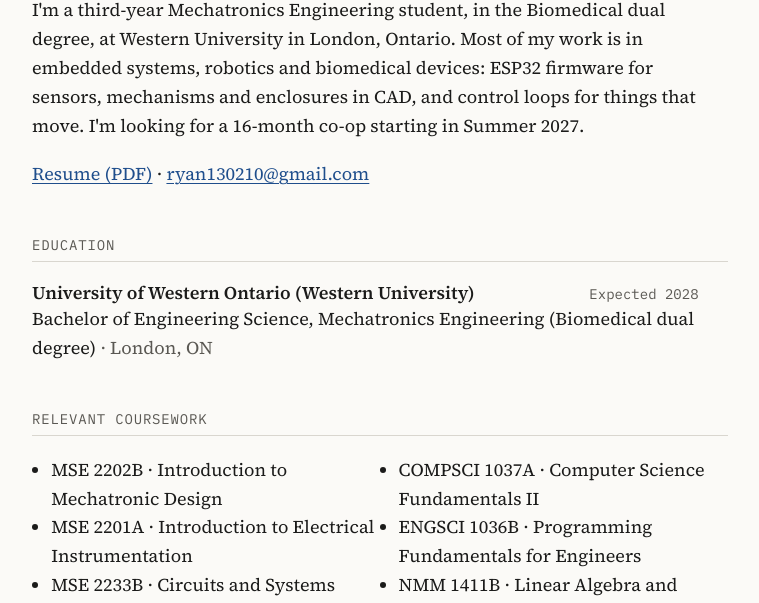
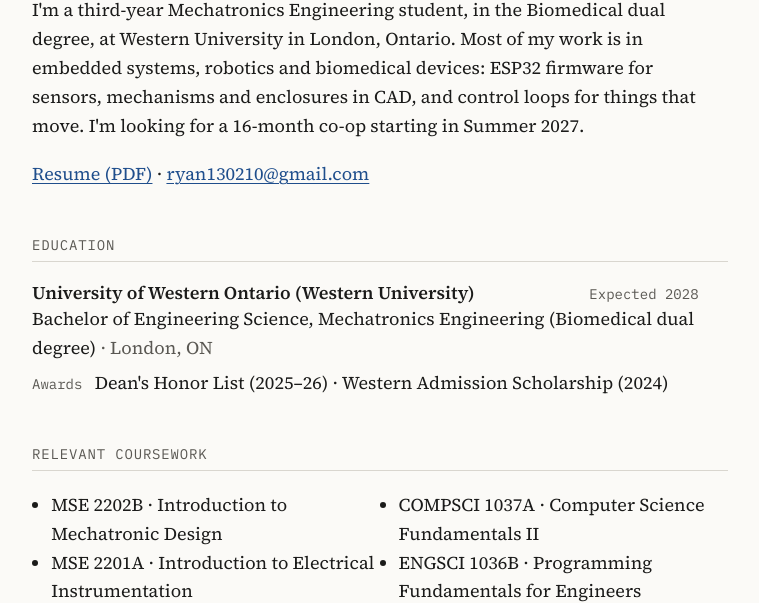
Before and after one commit to roji-stack/roji-stack.github.io, an Astro site: page /about in a window 1280 px wide. Shown: the part 184-787 px from the top of the page, without its empty margins (260-1019 px from the left). Built offline with nearby package versions, Linux system fonts and the light colour scheme; Astro itself is replaced by a stand-in of ours.

Commit message:
About: add awards under Education
Dean's Honor List (2025-26) and Western Admission Scholarship (2024),
from the transcript. New optional "awards" list on education entries,
editable in /admin -> Site settings.

Co-Authored-By: Claude Opus 5.5 <noreply@anthropic.com>

```diff
--- a/public/admin/config.yml
+++ b/public/admin/config.yml
@@ -122,6 +122,7 @@ collections:
               - { name: location, label: Location, widget: string }
               - { name: degree, label: Degree / program, widget: string }
               - { name: dates, label: Dates, widget: string }
+              - { name: awards, label: Awards, widget: list, required: false, default: [], hint: "e.g. Dean's Honor List (2025–26)" }
               - { name: notes, label: Notes, widget: text, required: false }
           - { name: coursework, label: Relevant coursework, widget: list, required: false, default: [] }
           - name: experience
--- a/src/data/site.json
+++ b/src/data/site.json
@@ -13,7 +13,11 @@
       "location": "London, ON",
       "degree": "Bachelor of Engineering Science, Mechatronics Engineering (Biomedical dual degree)",
       "dates": "Expected 2028",
-      "notes": ""
+      "notes": "",
+      "awards": [
+        "Dean's Honor List (2025–26)",
+        "Western Admission Scholarship (2024)"
+      ]
     }
   ],
   "coursework": [
--- a/src/pages/about.astro
+++ b/src/pages/about.astro
@@ -15,6 +15,9 @@ import site from '../lib/site';
         <span class="meta muted">{e.dates}</span>
       </div>
       <p class="sub">{e.degree}<span class="muted"> · {e.location}</span></p>
+      {e.awards?.length > 0 && (
+        <p class="awards"><span class="meta muted">Awards</span> {e.awards.join(' · ')}</p>
+      )}
       {e.notes && <p>{e.notes}</p>}
     </div>
   ))}
@@ -48,6 +51,8 @@ import site from '../lib/site';
   .head { display: flex; flex-wrap: wrap; justify-content: space-between; align-items: baseline; gap: 0 1rem; }
   .entry h3 { margin: 0; font-size: var(--step-0); }
   .sub { margin: 0 0 0.4rem; }
+  .awards { margin: 0.2rem 0 0; }
+  .awards .meta { margin-right: 0.5rem; }
   .entry ul { margin: 0.4rem 0 0; padding-left: 1.2rem; }
   .entry li + li { margin-top: 0.2rem; }
   .courses { columns: 2 16rem; padding-left: 1.2rem; }
```
